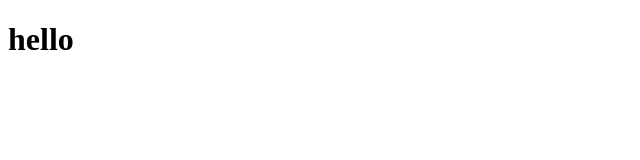
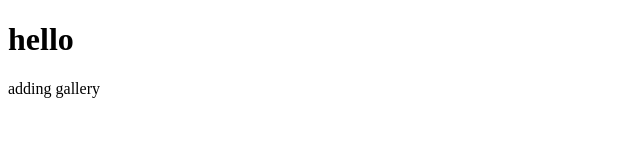
Before and after one commit to brodykaren/-m2-hw2-brody-Karen, a plain HTML site: page index.html in a window 1280 px wide. Shown: the whole page, without its empty margins (0-640 px from the left). Drawn offline with Linux system fonts and the light colour scheme.

Commit message:
adding gallery

```diff
--- a/index.html
+++ b/index.html
@@ -8,5 +8,7 @@
 </head>
 <body>
    <h1>hello</h1>
+
+<picture>adding gallery</picture>
 </body>
 </html>
```
